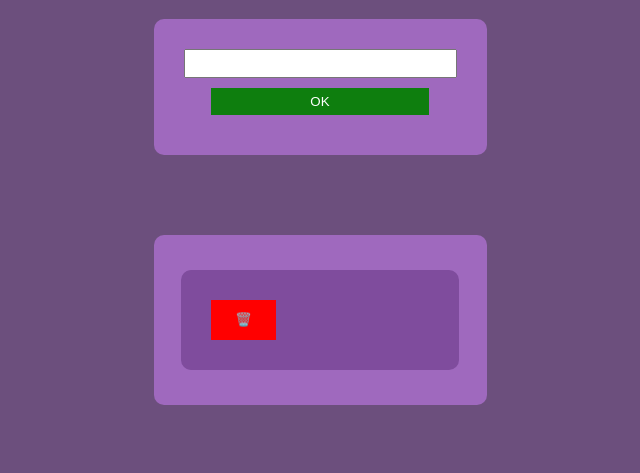
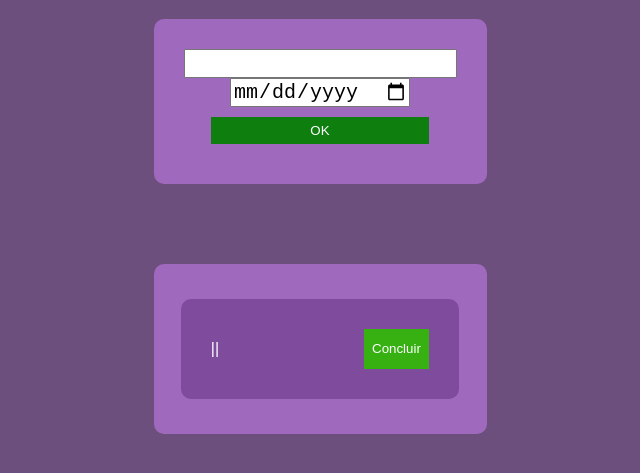
Before and after one commit to Guilherme-Ferreira-Tombini/lista---pwa, a website: page index.html in a window 1280 px wide. Both pictures are taken after a click on the button "OK". Shown: the part 61-534 px from the top of the page, without its empty margins (320-960 px from the left). Drawn offline with Linux system fonts and the light colour scheme.

Commit message:
modificado

```diff
--- a/css/style.css
+++ b/css/style.css
@@ -60,6 +60,6 @@ justify-content: space-between;
 li > button{
   width: 30%;
   height: 40px;
-  background-color: red;
-  border: red;
+  background-color: rgb(55, 177, 18);
+  border: rgb(55, 177, 18);
 }
--- a/index.html
+++ b/index.html
@@ -18,6 +18,7 @@
       <main>
     <div class="card">
       <input type="text" id="atividade">
+      <input type="date" id="data">
       <button onclick="tarefas()">OK</button>
     </div>
 
--- a/js/main.js
+++ b/js/main.js
@@ -9,12 +9,14 @@ let listar = [];
 
 function tarefas(){
     let atividade = document.getElementById('atividade').value;
-    listar.push(atividade);
+    let data = document.getElementById('data').value;
+    listar.push(atividade + "  ||  "+ data.split('-').reverse().join('/'));
 
     let item = document.createElement("li");
     let texto = document.createTextNode(listar[listar.length - 1]);
     let botao = document.createElement("button");
-    botao.innerText = '🗑️';
+    botao.innerText = 'Concluir';
+    botao.style.color = 'white';
     botao.onclick = () => {
         item.style.display = "none";
     }
```
